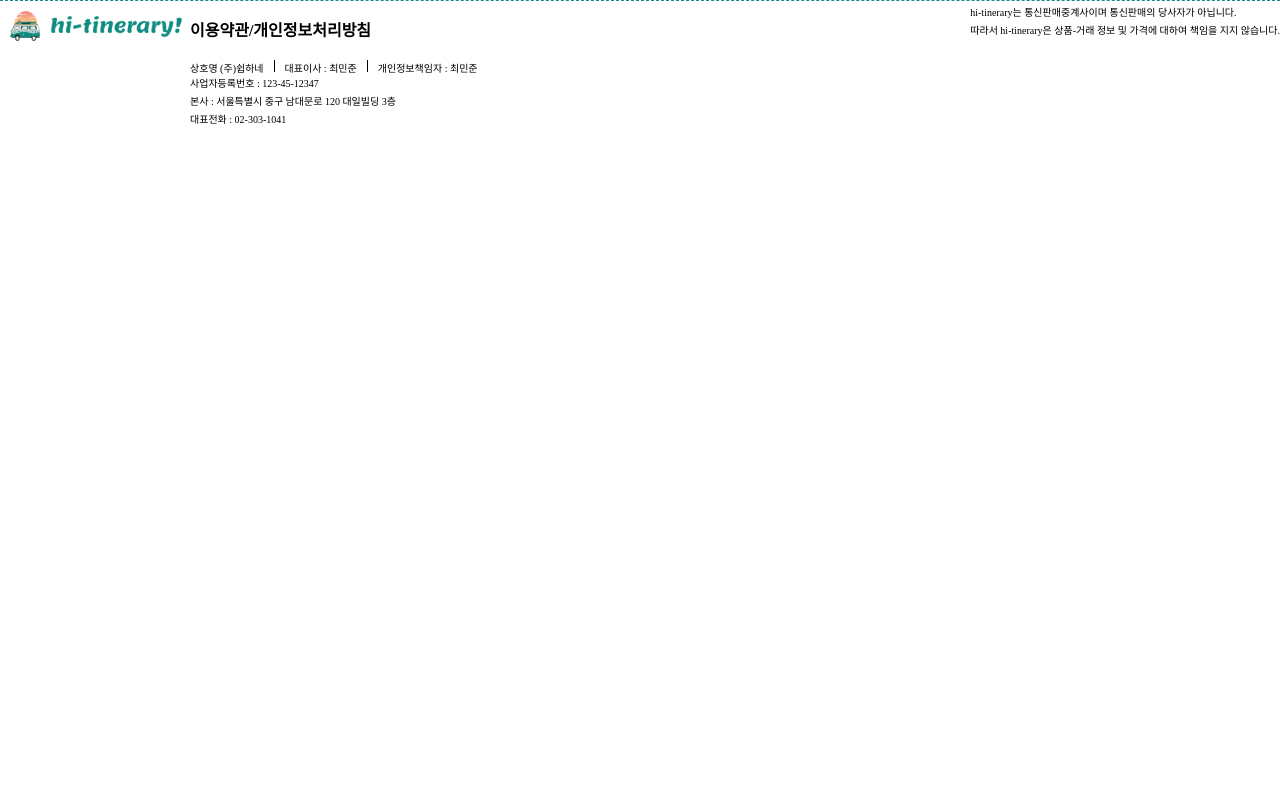
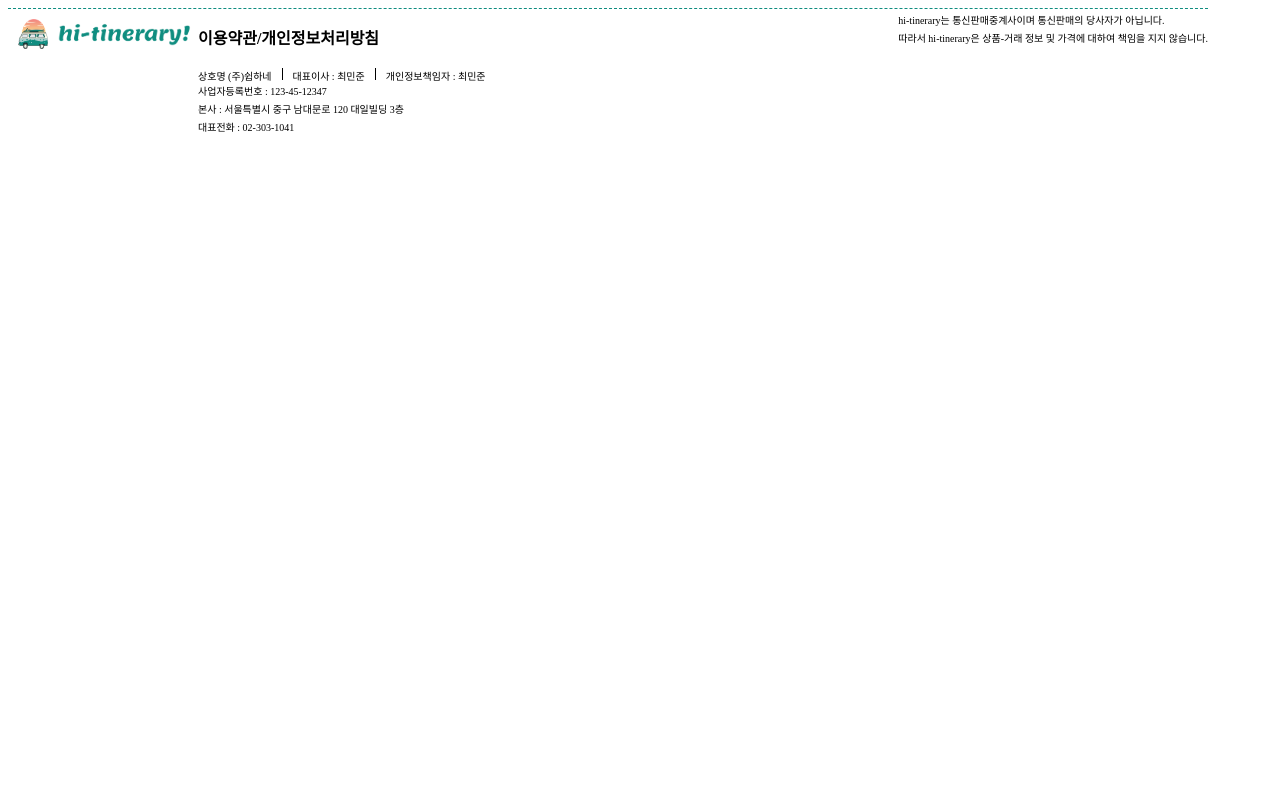
Before and after one commit to 2211SpringCloudWebApp/Hi-tinerary, a Java web app: page / in a window 1280 px wide. Run offline with Tomcat 11, a stand-in JSP engine, Linux system fonts and the light colour scheme; some web fonts are replaced.

Commit message:
FIX : add width

```diff
--- a/src/main/webapp/WEB-INF/views/common/footer.jsp
+++ b/src/main/webapp/WEB-INF/views/common/footer.jsp
@@ -10,13 +10,10 @@
 	        p{
 	            font-family: Pretendard-Regular;
 	        }
-	        html, body {
-	            height: 100%;
-	            margin: 0;
-	        }
 	        footer {
 	            border-top: 1px dashed #0F8D80;
 	            height: 150px;
+	            width : 1200px
 	        }
 	        #footer-logo{
 	            float: left;
```
